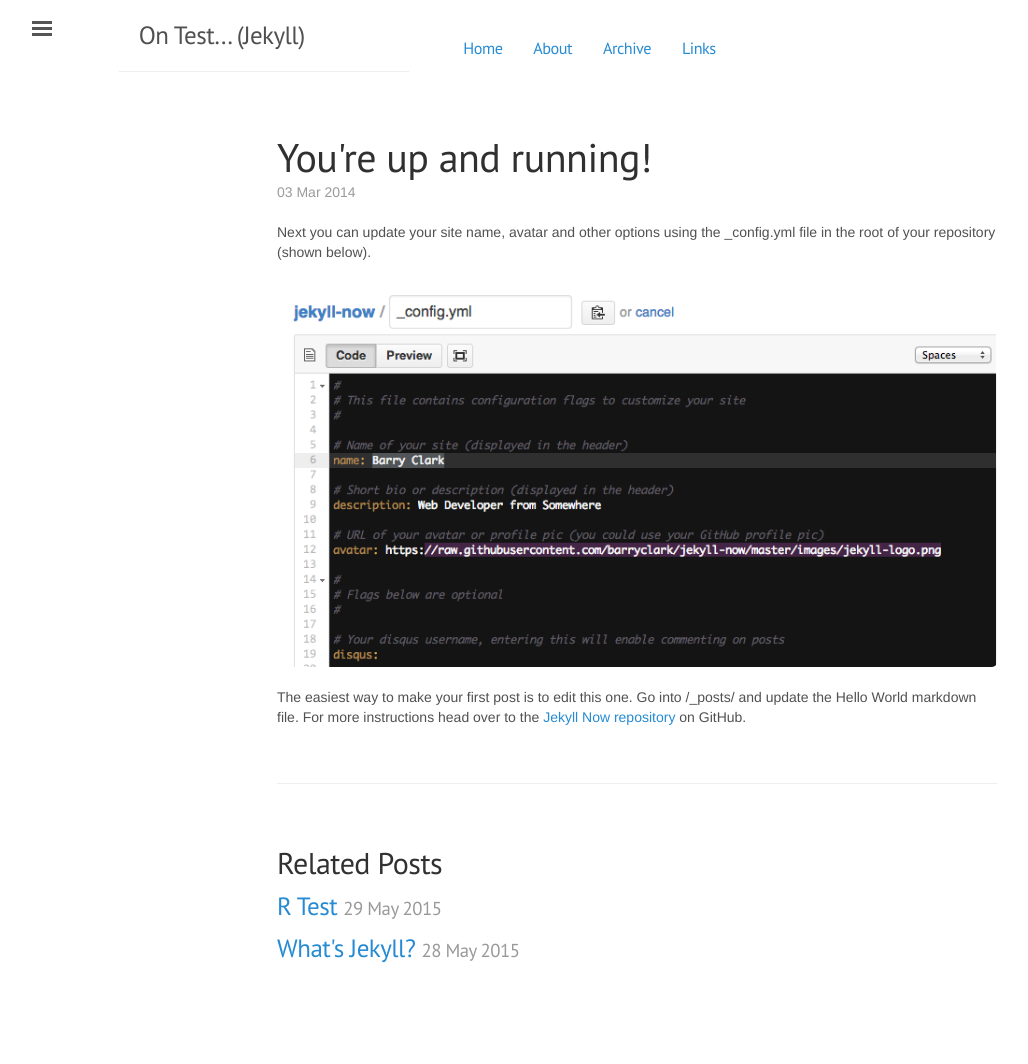
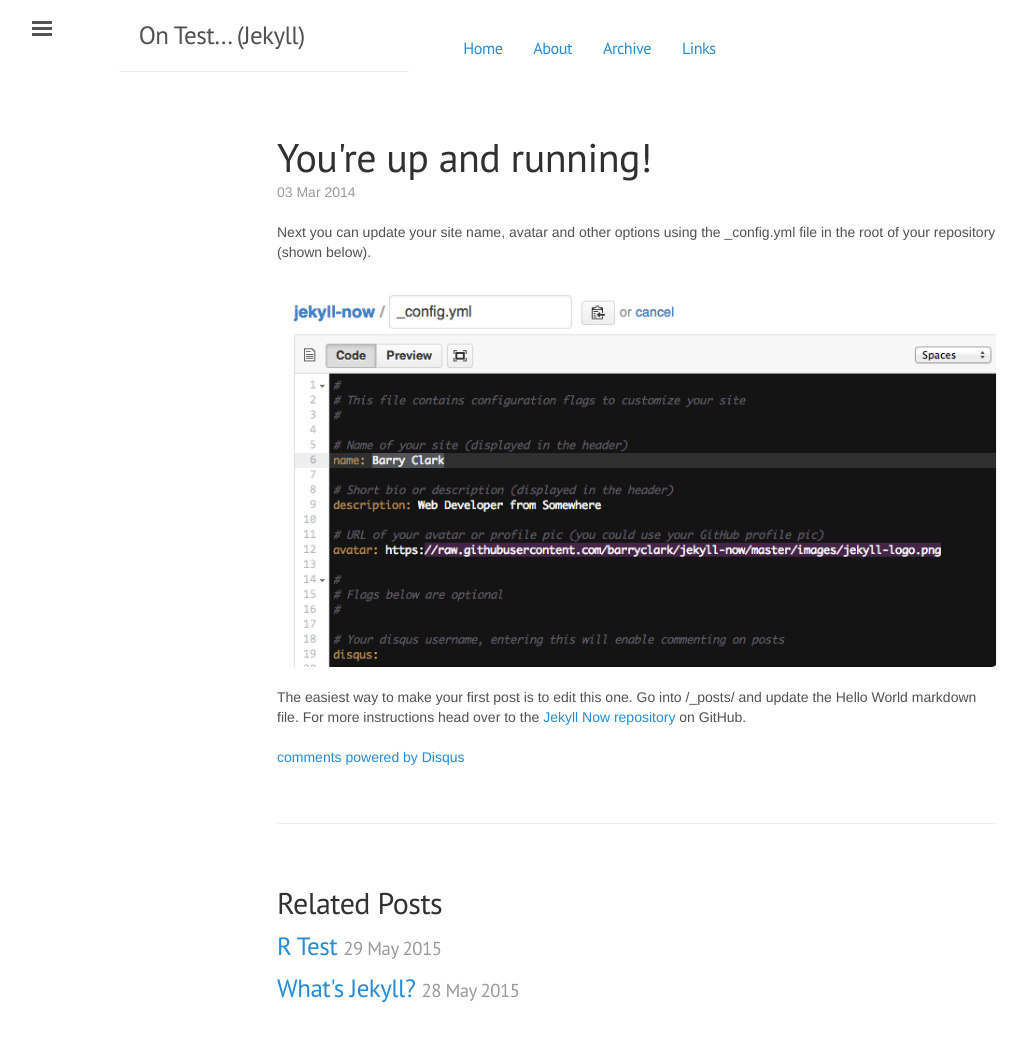
Before and after one commit to mpmendespt/mpmendespt.github.io, a Jekyll site: the page built from _posts/2014-3-3-Hello-World.md, in a window 1280 px wide. Shown: the whole page, without its empty margins (3-1031 px from the left). Built offline with Jekyll 4.4.1, drawn with Linux system fonts in a browser that asks for light colours; nearby versions of some CDN libraries; Markdown is read by kramdown in place of the engine named in the settings; comment, search, counter and statistics services are not loaded; before the commit the page ends 1024 px from its top, so only the background shows below that.

```diff
--- a/_includes/disqus.html
+++ b/_includes/disqus.html
@@ -1,17 +1,14 @@
-{% if site.disqus %}
-<div class="comments">
 <div id="disqus_thread"></div>
     <script type="text/javascript">
+        /* * * CONFIGURATION VARIABLES: EDIT BEFORE PASTING INTO YOUR WEBPAGE * * */
+        var disqus_shortname = 'mpmendespt'; // required: replace example with your forum shortname
 
-	    var disqus_shortname = '{{ site.disqus }}';
-
+        /* * * DON'T EDIT BELOW THIS LINE * * */
         (function() {
             var dsq = document.createElement('script'); dsq.type = 'text/javascript'; dsq.async = true;
             dsq.src = '//' + disqus_shortname + '.disqus.com/embed.js';
             (document.getElementsByTagName('head')[0] || document.getElementsByTagName('body')[0]).appendChild(dsq);
         })();
-
     </script>
     <noscript>Please enable JavaScript to view the <a href="http://disqus.com/?ref_noscript">comments powered by Disqus.</a></noscript>
-</div>
-{% endif %}
+    <a href="http://disqus.com" class="dsq-brlink">comments powered by <span class="logo-disqus">Disqus</span></a>
--- a/_layouts/post.html
+++ b/_layouts/post.html
@@ -6,7 +6,7 @@ layout: default
   <h1 class="post-title">{{ page.title }}</h1>
   <span class="post-date">{{ page.date | date_to_string }}</span>
   {{ content }}
-  <!--  **************  -->
+  <!-- Post comments -->
   {% include disqus.html %}
   <!--  **************  -->
 </div>
```
Lines whose indentation alone changed are shown as unchanged.
